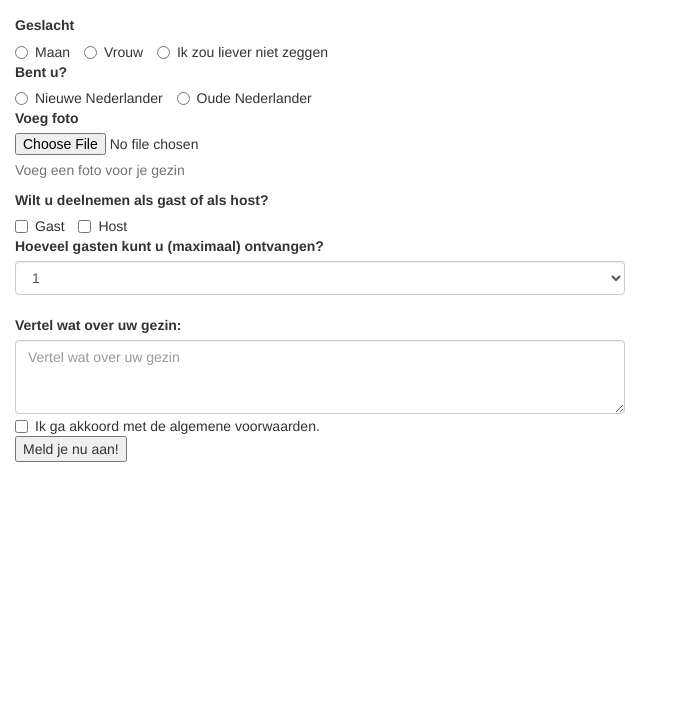
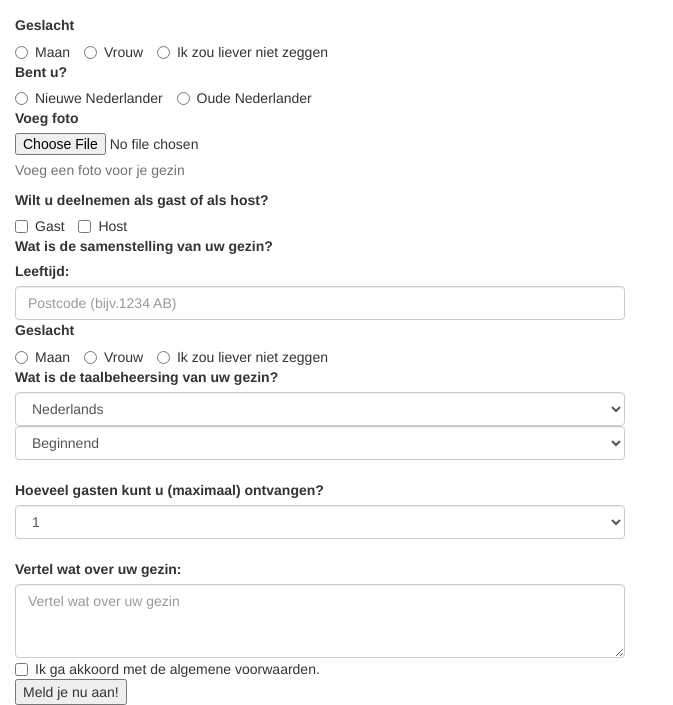
Before and after one commit to Ahalhowidi/projectnieuweburen, a CodeIgniter app: the page made by Nieuwe buren/application/views/sign_in.php in a window 1280 px wide. Shown: the part 752-1457 px from the top of the page, without its empty margins (0-673 px from the left). Before the commit the page ends 1214 px from the top, so only its background shows below. Run offline with CodeIgniter, Linux system fonts and the light colour scheme.

Commit message:
adding languages & family situation

```diff
--- a/Nieuwe buren/application/views/sign_in.php
+++ b/Nieuwe buren/application/views/sign_in.php
@@ -38,9 +38,9 @@
   		<input type="radio" name="none" id="inlineRadio3" value="option3">Ik zou liever niet zeggen</label><br>
   		<label for="exampleInputNederlander">Bent u?</label><br>
 	 	<label class="radio-inline">
-  		<input type="radio" name="nieuwe_nederlander" id="inlineRadio1" value="option1">Nieuwe Nederlander</label>
+  		<input type="radio" name="new_nederlander" id="inlineRadio1" value="option1">Nieuwe Nederlander</label>
 		<label class="radio-inline">
-  		<input type="radio" name="oude_nederlander" id="inlineRadio2" value="option2">Oude Nederlander</label><br>
+  		<input type="radio" name="old_nederlander" id="inlineRadio2" value="option2">Oude Nederlander</label><br>
 	 	<label for="exampleInputFile">Voeg foto</label>
     	<input type="file" id="exampleInputFile">
     	<p class="help-block">Voeg een foto voor je gezin</p>
@@ -49,6 +49,38 @@
   		<input type="checkbox" id="inlineCheckbox1" name="gast" value="gast">Gast</label>
 		<label class="checkbox-inline">
   		<input type="checkbox" id="inlineCheckbox2" name="host" value="host">Host</label><br>
+  		<label for="exampleInputFamily">Wat is de samenstelling van uw gezin?</label><br>
+  		<label for="exampleInputFamily_age">Leeftijd:</label>
+	 	<input type="text" name="family_age" class="form-control" id="exampleInputName1" placeholder="Postcode (bijv.1234 AB)">
+	 	<label for="exampleInputGeslacht">Geslacht</label><br>
+	 	<label class="radio-inline">
+  		<input type="radio" name="man" id="inlineRadio1" value="option1">Maan</label>
+		<label class="radio-inline">
+  		<input type="radio" name="woman" id="inlineRadio2" value="option2">Vrouw</label>
+		<label class="radio-inline">
+  		<input type="radio" name="none" id="inlineRadio3" value="option3">Ik zou liever niet zeggen</label><br>
+
+  		<label for="exampleInputFamily">Wat is de taalbeheersing van uw gezin?</label><br>
+  		<select class="form-control">
+  		<option>Nederlands</option>
+  		<option>Engels</option>
+  		<option>Arabisch</option>
+  		<option>Franc</option>
+  		<option>Spaans</option>
+  		<option>Tijrijna</option>
+  		<option>Persch</option>
+  		<option>Turquisch</option>
+  		<option>Polsk</option>
+  		<option>Russian</option>
+  		<option>Other</option>
+		</select>
+		<select class="form-control">
+  		<option>Beginnend</option>
+  		<option>Medio</option>
+  		<option>Goed beheersing</option>
+  		<option>Native</option>
+		</select><br>
+
   		<label for="exampleInputGasten">Hoeveel gasten kunt u (maximaal) ontvangen?</label><br>
   		<select class="form-control" name="guests">
   		<option>1</option>
```
